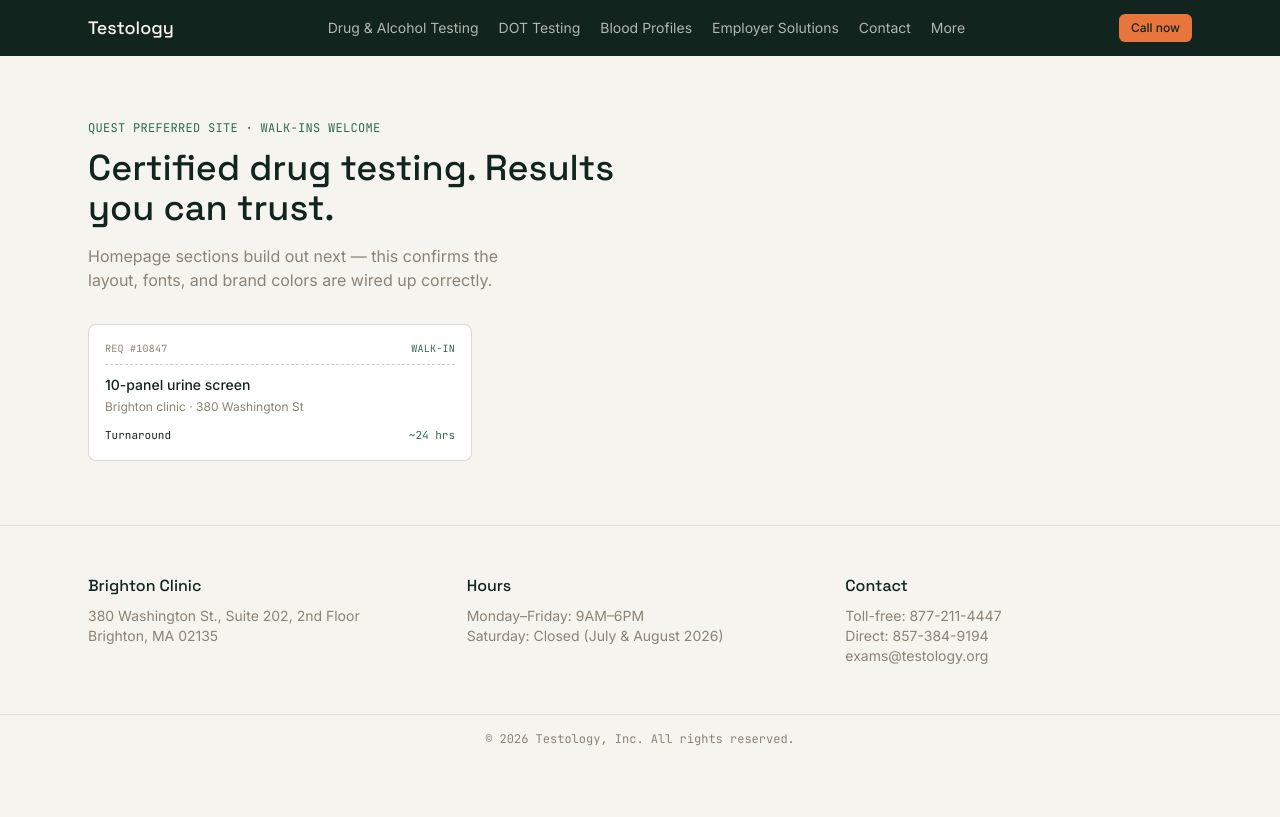
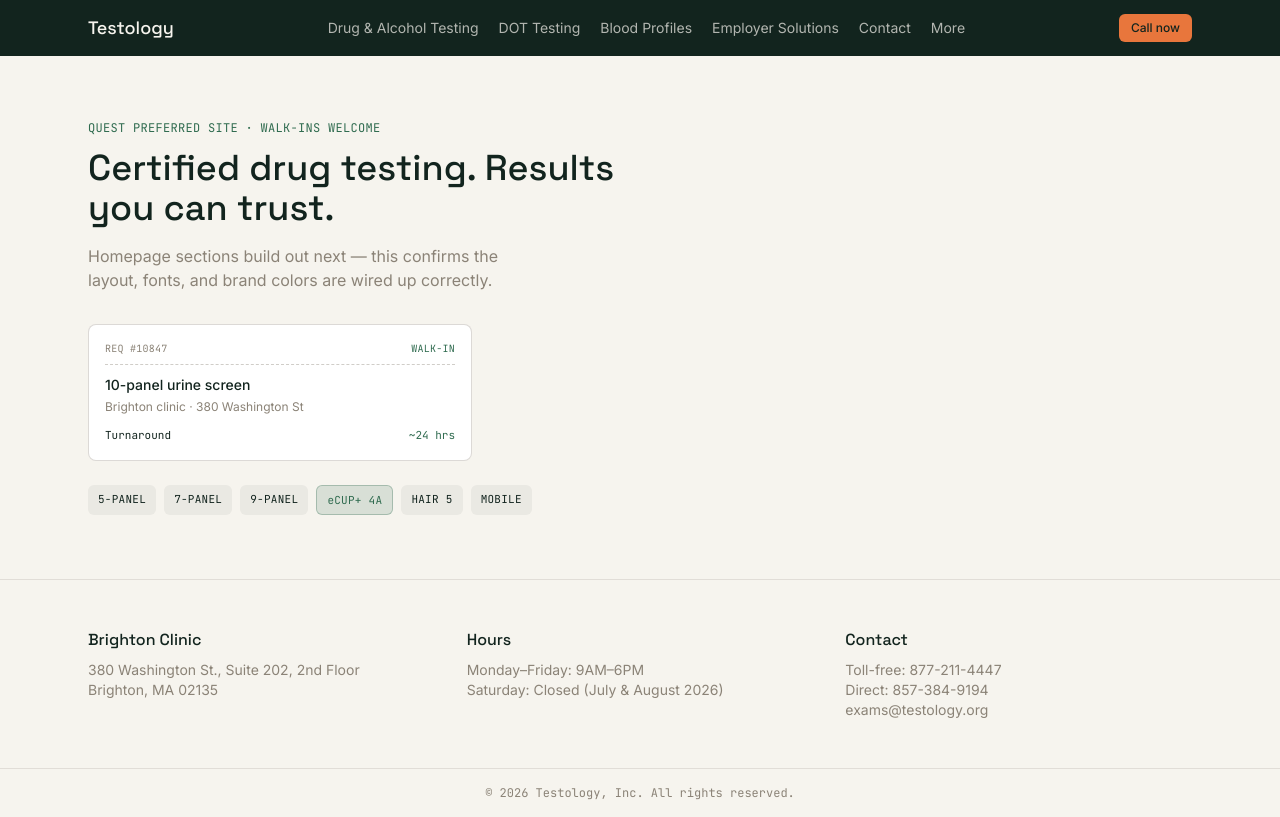
Before and after one commit to OmkarVaity/Testology-website, a Next.js app: page / in a window 1280 px wide. Built offline with nearby package versions, Linux system fonts and the light colour scheme.

Commit message:
feat: add PanelChip component with highlight variant

```diff
--- a/app/page.tsx
+++ b/app/page.tsx
@@ -1,4 +1,5 @@
 import { RequisitionCard } from "@/components/sections/RequisitionCard";
+import { PanelChip } from "@/components/sections/PanelChip";
 
 export default function HomePage() {
   return (
@@ -23,6 +24,15 @@
           turnaround="~24 hrs"
         />
       </div>
+
+      <div className="mt-6 flex flex-wrap gap-2">
+        <PanelChip label="5-PANEL" />
+        <PanelChip label="7-PANEL" />
+        <PanelChip label="9-PANEL" />
+        <PanelChip label="eCUP+ 4A" variant="highlight" />
+        <PanelChip label="HAIR 5" />
+        <PanelChip label="MOBILE" />
+      </div>
     </div>
   );
 }
--- /dev/null
+++ b/components/sections/PanelChip.tsx
@@ -0,0 +1,19 @@
+type PanelChipProps = {
+  label: string;
+  variant?: "default" | "highlight";
+};
+
+export function PanelChip({ label, variant = "default" }: PanelChipProps) {
+  const styles =
+    variant === "highlight"
+      ? "bg-clear/15 text-clear border border-clear/30"
+      : "bg-ink/5 text-ink";
+
+  return (
+    <span
+      className={`rounded-md px-2.5 py-1.5 font-mono-panel text-[11px] tracking-wide ${styles}`}
+    >
+      {label}
+    </span>
+  );
+}
```
